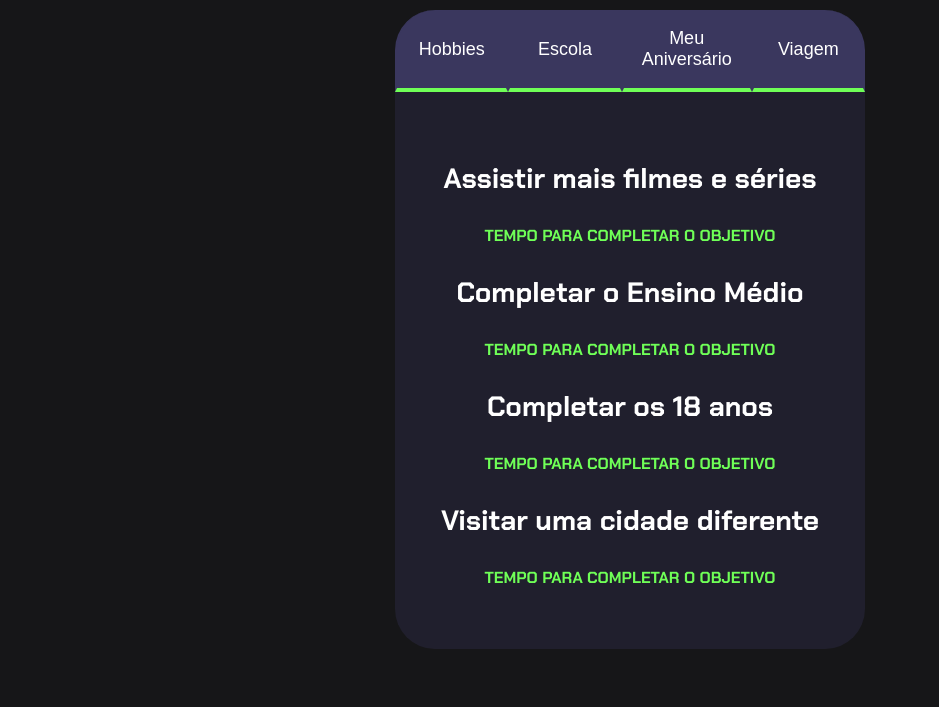
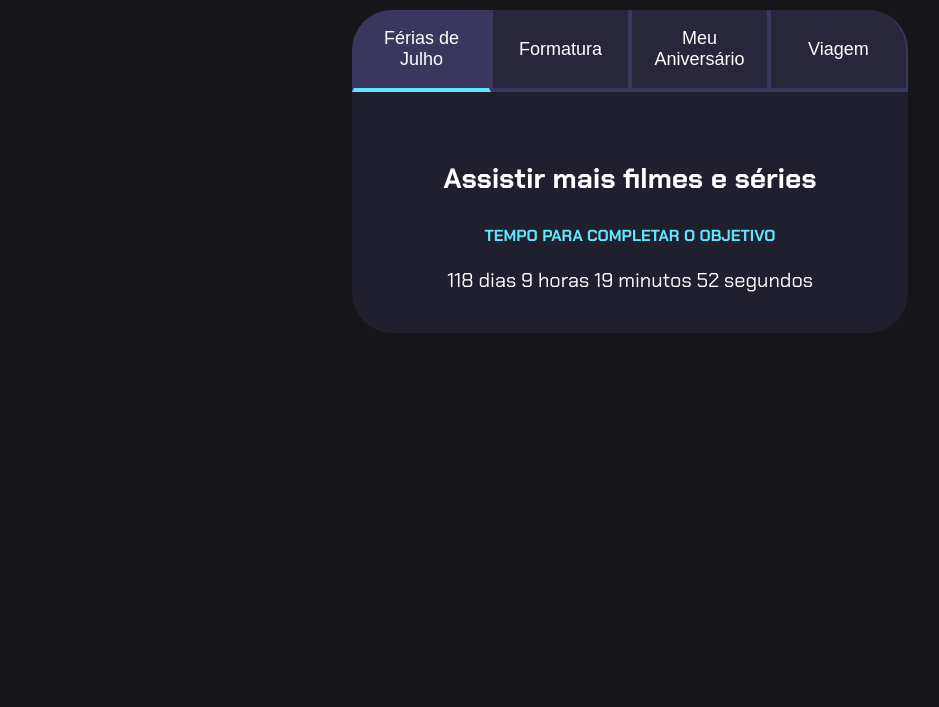
Before and after one commit to Nicoly2006/vs-code-2., a plain HTML site: page index.html in a window 1280 px wide. Shown: the part 93-800 px from the top of the page, without its empty margins (10-949 px from the left). Drawn offline with Linux system fonts and the light colour scheme.

Commit message:
Add files via upload

```diff
--- a/index.html
+++ b/index.html
@@ -11,28 +11,32 @@
         <h2 class="titulo-principal">Meus Objetivos do ano<span>_</span></h2>
         <div class="conteudo">
         <div class="botoes">
-          <button class="botao ativo">Hobbies</button>
-          <button class="botao ativo">Escola</button>
-          <button class="botao ativo">Meu Aniversário</button>
-          <button class="botao ativo">Viagem</button>
+          <button class="botao ativo">Férias de Julho</button>
+          <button class="botao">Formatura</button>
+          <button class="botao">Meu Aniversário</button>
+          <button class="botao">Viagem</button>
         </div>
         <div class="abas-textos">
           <div class="aba-conteudo ativo">
-            <h3 class="aba-conteudo-titulo-principal">Assistir mais filmes e séries</h3>
-            <h4 class="aba-conteudo-titulo-secundario">Tempo para completar o objetivo</h4>
-        </div>
-          <div class="aba-conteudo ativo">
-              <h3 class="aba-conteudo-titulo-principal">Completar o Ensino Médio</h3>
+              <h3 class="aba-conteudo-titulo-principal">Assistir mais filmes e séries</h3>
               <h4 class="aba-conteudo-titulo-secundario">Tempo para completar o objetivo</h4>
+              <div class="contador"></div>
           </div>
-     <div class="aba-conteudo ativo">
-        <h3 class="aba-conteudo-titulo-principal">Completar os 18 anos</h3>
+      <div class="aba-conteudo">
+        <h3 class="aba-conteudo-titulo-principal">Completar o Ensino Médio</h3>
         <h4 class="aba-conteudo-titulo-secundario">Tempo para completar o objetivo</h4>
+        <div class="contador"></div>
     </div>
-    <div class="aba-conteudo ativo">
-      <h3 class="aba-conteudo-titulo-principal">Visitar uma cidade diferente</h3>
+    <div class="aba-conteudo">
+      <h3 class="aba-conteudo-titulo-principal">Completar meus 18 anos</h3>
       <h4 class="aba-conteudo-titulo-secundario">Tempo para completar o objetivo</h4>
+      <div class="contador"></div>
   </div>
+  <div class="aba-conteudo">
+    <h3 class="aba-conteudo-titulo-principal">Visistar uma cidade diferente</h3>
+    <h4 class="aba-conteudo-titulo-secundario">Tempo para completar o objetivo</h4>
+    <div class="contador"></div>
+</div>
 </div>
 </div>
 
--- a/main.js
+++ b/main.js
@@ -1,39 +1,36 @@
 const botoes = document.querySelectorAll(".botao");
-const botoes = document.querySelectorAll(".aba-conteudo");
+const textos = document.querySelectorAll(".aba-conteudo");
 
-for(let i=0;i <botoes.length;i++){
-    botoes[i].onclick = function(){
+for (let i = 0; i < botoes.length; i++) {
+    botoes[i].onclick = function () {
 
-        for(let j=0;j<botoes.length;j++){
+        for (let j = 0; j < botoes.length; j++) {
             botoes[j].classList.remove("ativo");
             textos[j].classList.remove("ativo");
-
         }
 
         botoes[i].classList.add("ativo");
         textos[i].classList.add("ativo");
     }
 }
-const contadores = document.querySelectorAll(".contador");
-const tempoObjetivo1 = new Date ("2024-07-15T00:00:00")
-let tempoAtual = new Date("2024-03-13T09:51:00")
-
-contadores[0].textContent = tempoObjetivo1 = tempoAtual
 
 const contadores = document.querySelectorAll(".contador");
-const tempoObjetivo2 = new Date ("2024-11-29T00:00:00")
-let tempoAtual = new Date("2024-03-13T09:51:00")
+const tempoObjetivo1 = new Date("2024-07-15T00:00:00");
+let tempoAtual = new Date();
 
-contadores[0].textContent = tempoObjetivo1 = tempoAtual
+contadores[0].textContent = calculaTempo(tempoObjetivo1);
 
-const contadores = document.querySelectorAll(".contador");
-const tempoObjetivo3 = new Date ("2024-10-06T00:00:00")
-let tempoAtual = new Date("2024-03-13T09:51:00")
+function calculaTempo(tempoObjetivo) {
+    let tempoAtual = new Date();
+    let tempoFinal = tempoObjetivo - tempoAtual;
+    let segundos = Math.floor(tempoFinal / 1000);
+    let minutos = Math.floor(segundos / 60);
+    let horas = Math.floor(minutos / 60);
+    let dias = Math.floor(horas / 24);
 
-contadores[0].textContent = tempoObjetivo1 = tempoAtual
+    segundos %= 60;
+    minutos %= 60;
+    horas %= 24;
 
-const contadores = document.querySelectorAll(".contador");
-const tempoObjetivo4 = new Date ("2024-12-21T00:00:00")
-let tempoAtual = new Date("2024-03-13T09:51:00")
-
-contadores[0].textContent = tempoObjetivo1 = tempoAtual
+ return dias + " dias " + horas + " horas " + minutos + " minutos " + segundos + " segundos";
+}
--- a/style.css
+++ b/style.css
@@ -2,7 +2,7 @@
 
 :root {
   --cor-de-fundo: #161618;
-  --verde: #6FFF57;
+  --verde: #5fe7ff;
   --branco: #FFFFFF;
   --botao-ativo: #3A375E;
   --botao-inativo: rgba(58, 55, 94, 0.5);
@@ -82,6 +82,10 @@ body {
     text-transform: uppercase;
 }
 
+.contador{
+    font-size: 20px;
+    text-align: center;
+}
 
 
 @media screen and (min-width: 768px) {
```
